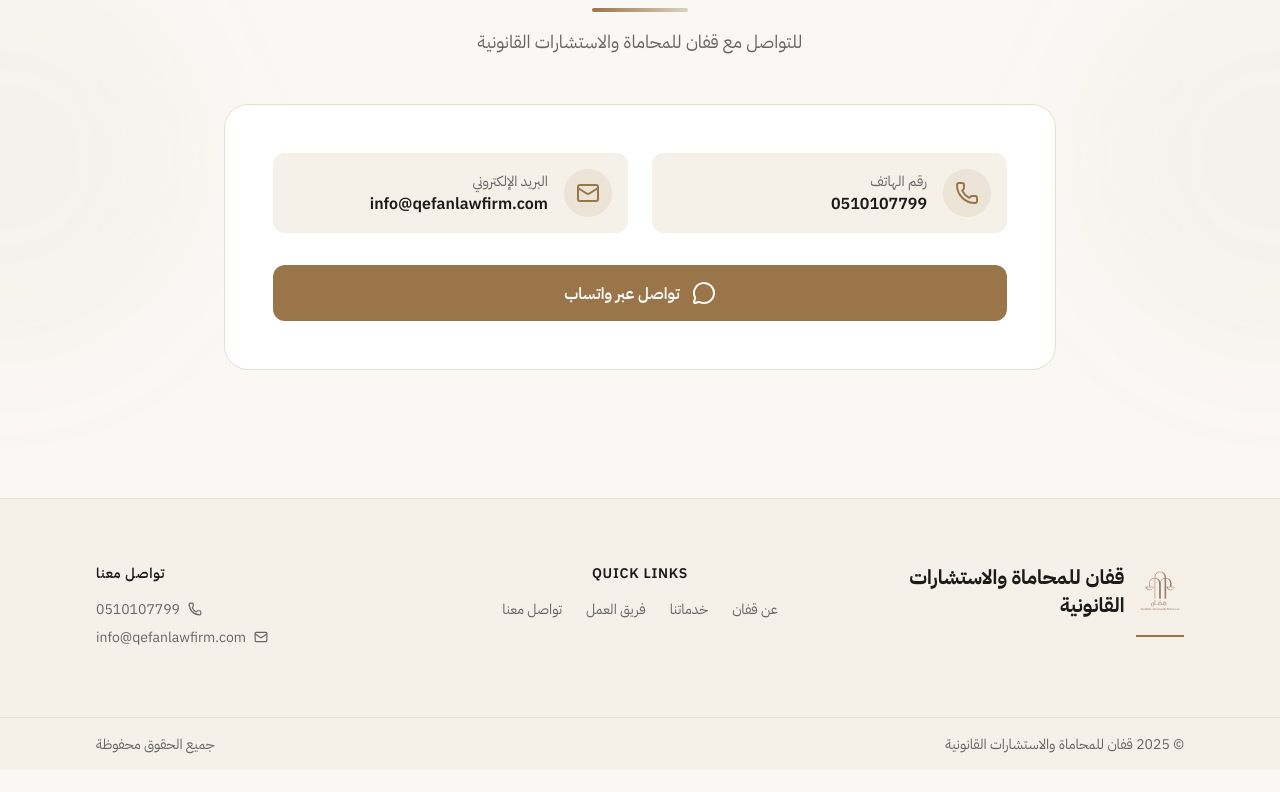
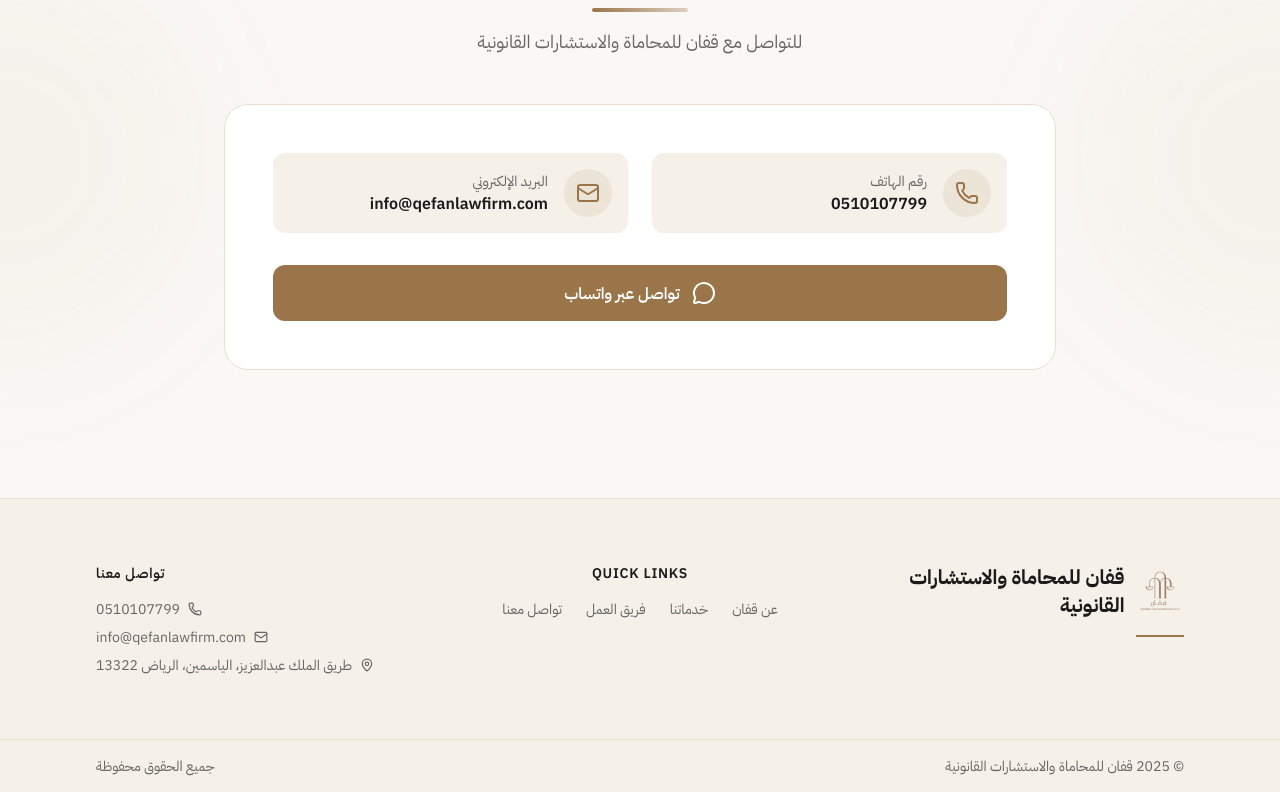
Before and after one commit to omarr-dev/qefan-website, a Next.js app: page / in a window 1280 px wide. Shown: the part 4700-5492 px from the top of the page. Before the commit the page ends 5470 px from the top, so only its background shows below. Built offline with nearby package versions, Linux system fonts and the light colour scheme.

Commit message:
Add location and address details to footer and translations for improved contact information

```diff
--- a/src/components/Footer.tsx
+++ b/src/components/Footer.tsx
@@ -1,7 +1,7 @@
 'use client';
 
 import Image from 'next/image';
-import { Phone, Mail } from 'lucide-react';
+import { Phone, Mail, MapPin } from 'lucide-react';
 
 interface FooterProps {
   translations: {
@@ -20,6 +20,8 @@
     contact: {
       phone: string;
       email: string;
+      location: string;
+      address: string;
     };
   };
 }
@@ -101,9 +103,19 @@
                 <Mail size={14} />
                 <span>info@qefanlawfirm.com</span>
               </a>
+              <a
+                href="https://maps.app.goo.gl/AwRiCLAsqJunpe779"
+                target="_blank"
+                rel="noopener noreferrer"
+                className="flex items-center justify-center md:justify-end gap-2 text-sm text-[var(--foreground-muted)] hover:text-[var(--accent)] transition-colors"
+              >
+                <MapPin size={14} />
+                <span>{translations.contact.address}</span>
+              </a>
             </div>
           </div>
         </div>
+
       </div>
 
       {/* Bottom Bar */}
--- a/src/messages/ar.json
+++ b/src/messages/ar.json
@@ -154,7 +154,9 @@
     "subtitle": "للتواصل مع قفان للمحاماة والاستشارات القانونية",
     "phone": "رقم الهاتف",
     "email": "البريد الإلكتروني",
-    "whatsapp": "تواصل عبر واتساب"
+    "whatsapp": "تواصل عبر واتساب",
+    "location": "الموقع",
+    "address": "طريق الملك عبدالعزيز، الياسمين، الرياض 13322"
   },
   "footer": {
     "rights": "جميع الحقوق محفوظة",
--- a/src/messages/en.json
+++ b/src/messages/en.json
@@ -161,7 +161,9 @@
     "subtitle": "To contact Qefan Law Firm & Legal Consultancy",
     "phone": "Phone Number",
     "email": "Email",
-    "whatsapp": "Chat on WhatsApp"
+    "whatsapp": "Chat on WhatsApp",
+    "location": "Location",
+    "address": "King Abdulaziz Road, Al Yasmin, Riyadh 13322"
   },
   "footer": {
     "rights": "All Rights Reserved",
```
